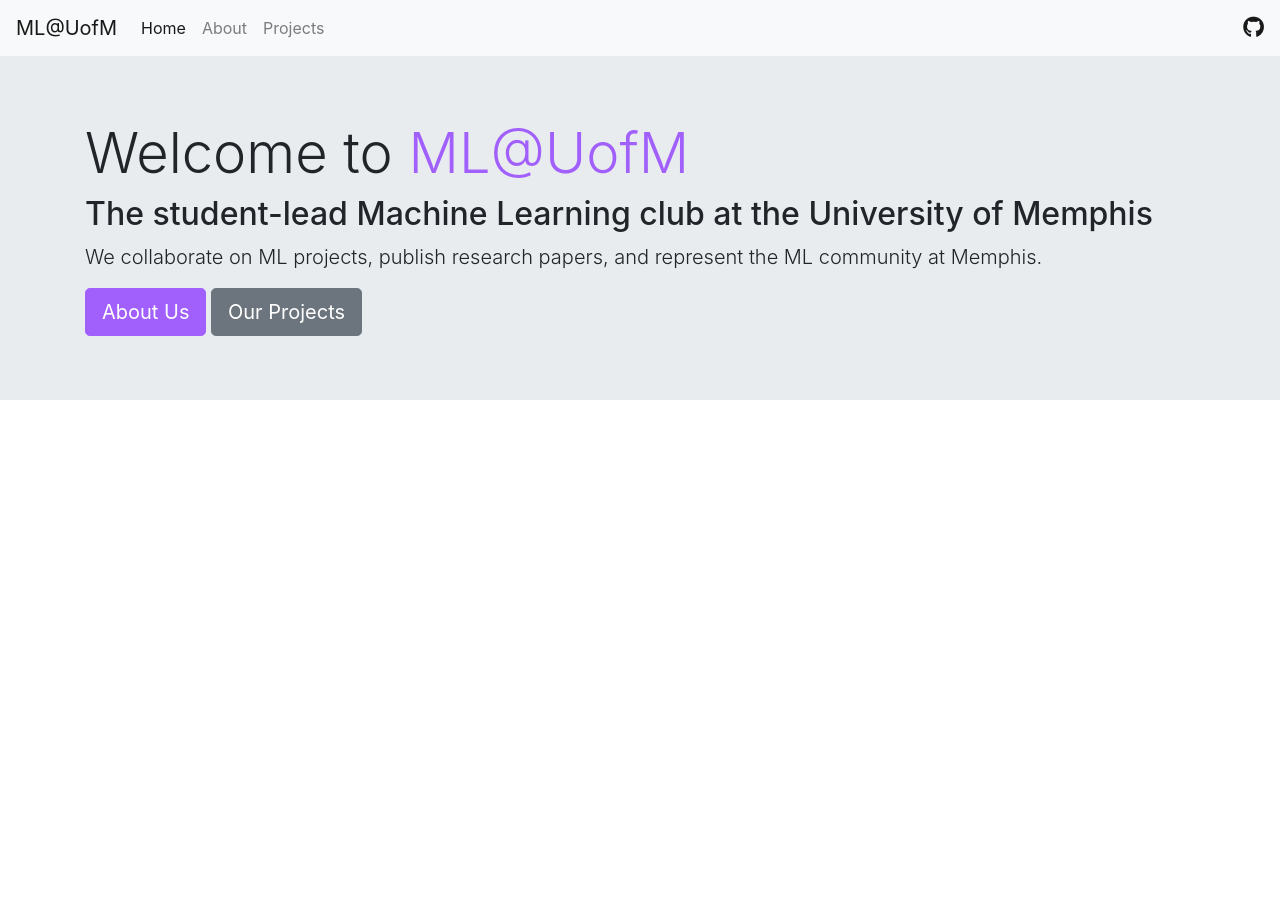
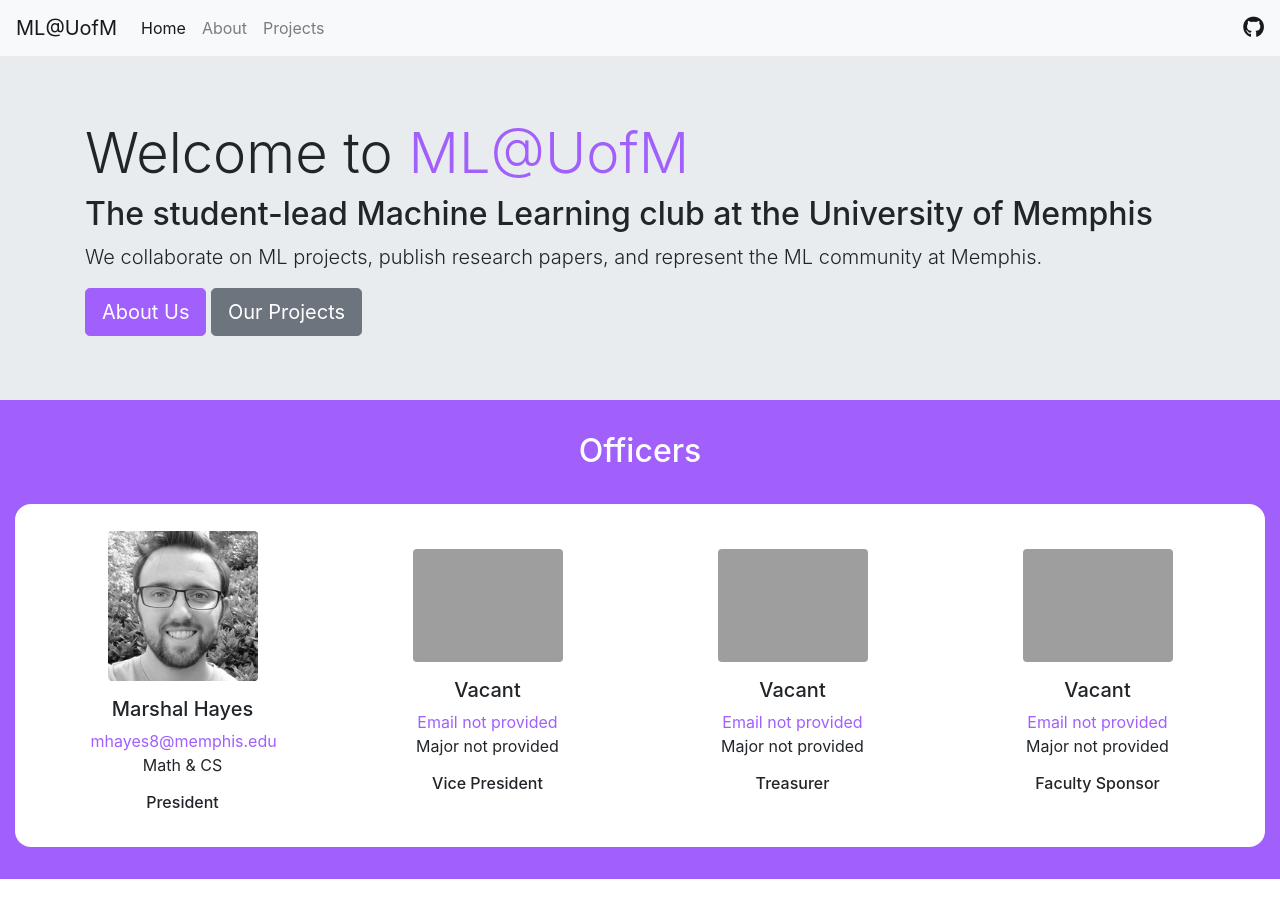
Before and after one commit to mluofm/mluofm.github.io, a Jekyll site: the page built from index.html, in a window 1280 px wide. Built offline with Jekyll 4.4.1, drawn with Linux system fonts in a browser that asks for light colours; nearby versions of some CDN libraries.

Commit message:
adding .featured and .rounded-container, and bootstrap theme-color()

```diff
--- a/assets/stylesheets/custom.scss
+++ b/assets/stylesheets/custom.scss
@@ -7,14 +7,8 @@
   "danger": #ff4136
 );
 
-html {
-  position: relative;
-  min-height: 100%;
-}
-
-body, main {
-  padding: 0;
-  margin-bottom: 60px; /* Margin bottom by footer height */
+@function theme-color($key: "primary") {
+  @return map-get($theme-colors, $key);
 }
 
 .team-member-item {
@@ -25,9 +19,6 @@
   .team-member-item img {
     max-height: 150px;
     max-width: 150px;
-  }
-  .team-member-item:hover {
-    background-color: #f8f9fa;
   }
 
 section.featured {
@@ -50,4 +41,17 @@
     padding: 25vh 0 25vh 0;
   }
 
+.featured {
+  padding: 2em;
+}
+  .featured h2 {
+    padding-bottom: .8em;
+    color: #fff;
+  }
+
+.rounded-container {
+  padding: 15px;
+  border-radius: 1em;
+}
+
 @import 'bootstrap/scss/bootstrap';
--- a/index.html
+++ b/index.html
@@ -4,7 +4,7 @@
 layout: landing
 ---
 
-<div class="jumbotron jumbotron-fluid">
+<div class="jumbotron jumbotron-fluid mb-0">
   <div class="container">
     <h1 class="display-4">Welcome to <span style="color: rgb(161, 95,	251);">{{ site.title.short }}</span></h1>
     <h2 class="display-5">{{ site.description }}</h2>
@@ -13,3 +13,24 @@
     <a class="btn btn-secondary btn-lg" href="{{ site.url }}/projects/" role="button">Our Projects</a>
   </div>
 </div>
+
+<div class="container-fluid featured bg-primary">
+  <div class="text-center">
+    <h2>Officers</h2>
+    <div class="rounded-container bg-white">
+      <div class="d-flex flex-wrap">
+        {% for officer in site.data.team.officers %}
+        <div class="p-1 m-auto">
+          <div class="team-member-item text-center">
+            <img class="img-fluid rounded mb-3" src="{% if officer.image %}{{ officer.image | absolute_url }}{% else %}{{ 'assets/images/person.png' | absolute_url }}{% endif %}"/>
+            <h5>{{ officer.name }}</h5>
+            {% if officer.email %}<a href="mailto:{{ officer.email }}">{{ officer.email }}</a>{% else %}<a href="#">Email not provided</a>{% endif %}
+            {% if officer.major %}<p>{{ officer.major }}</p>{% else %}<p>Major not provided</p>{% endif %}
+            <h6>{{ officer.role }}</h6>
+          </div>
+        </div>
+        {% endfor %}
+      </div>
+    </div>
+  </div>
+</div>
```
Also changed, not shown: about.html (+5 -4 lines).
